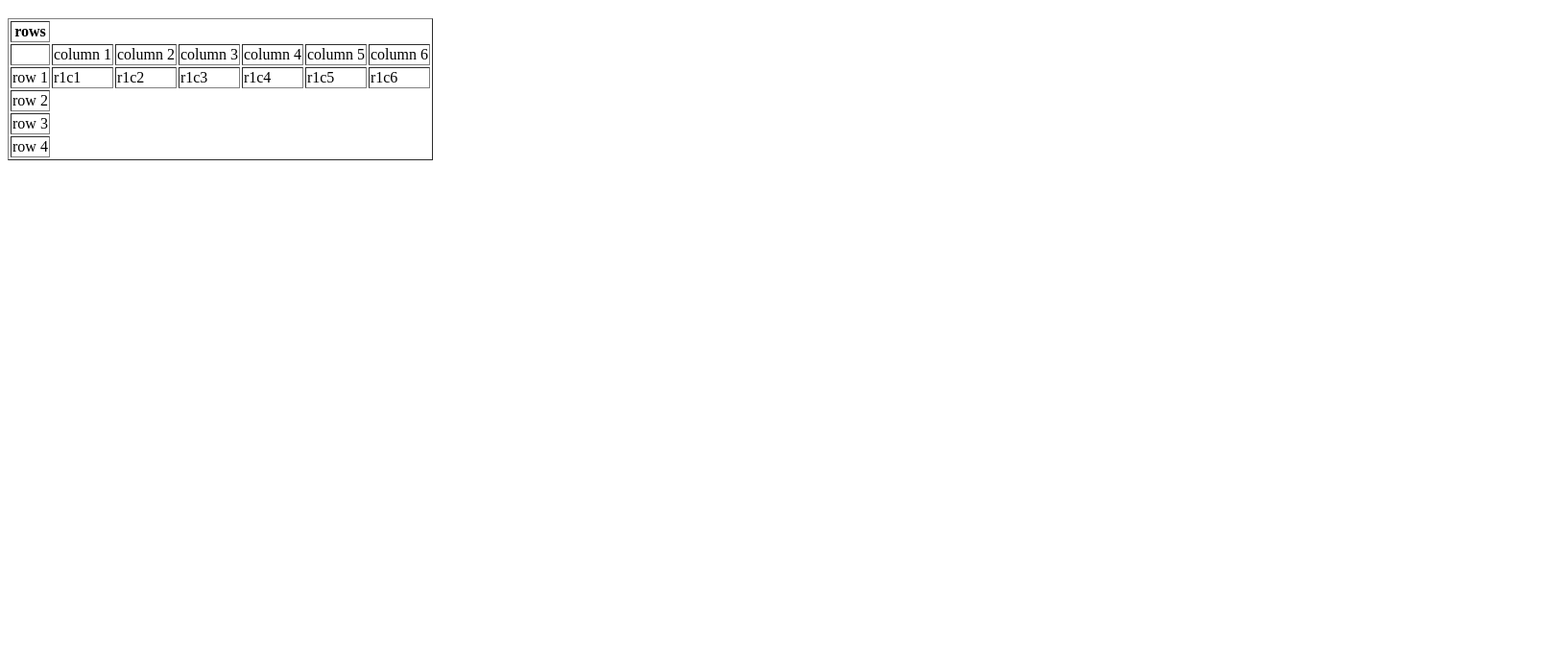
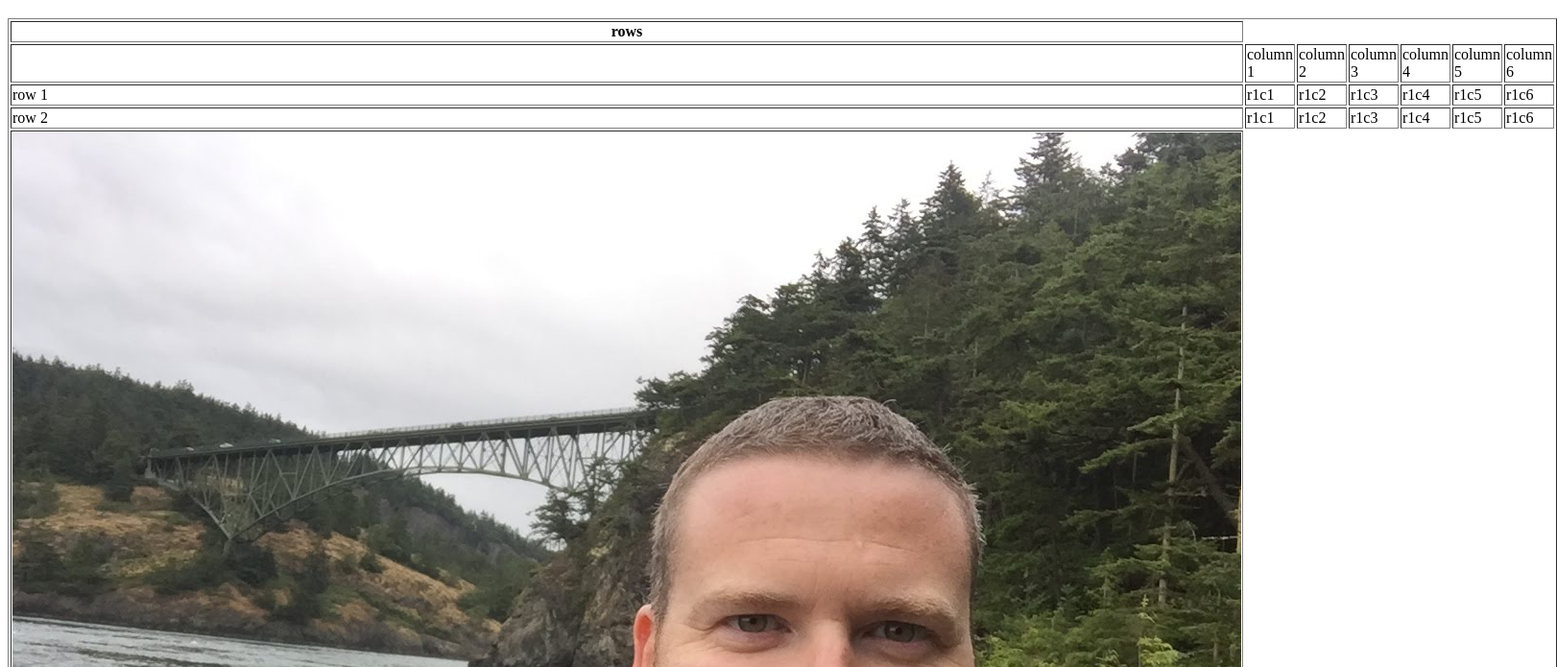
Before and after one commit to jayaimzzz/github.io, a plain HTML site: page index.html in a window 1280 px wide. Shown: the part 61-756 px from the top of the page at 96% size, 1622 px wide, since content can reach past the window. Drawn offline with Linux system fonts and the light colour scheme.

Commit message:
added image to table

```diff
--- a/index.html
+++ b/index.html
@@ -28,7 +28,14 @@
     </tr>
     <tr>
         <td>row 2</td>
+        <td>r1c1</td>
+        <td>r1c2</td>
+        <td>r1c3</td>
+        <td>r1c4</td>
+        <td>r1c5</td>
+        <td>r1c6</td>
     </tr>
+    <td><img src="images/img_1447.jpg"</td>
     <tr>
         <td>row 3</td>
     </tr>
```
